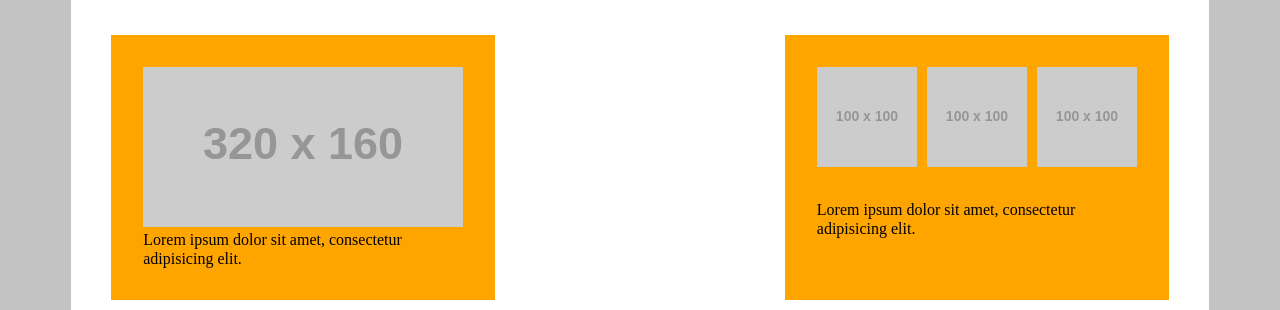
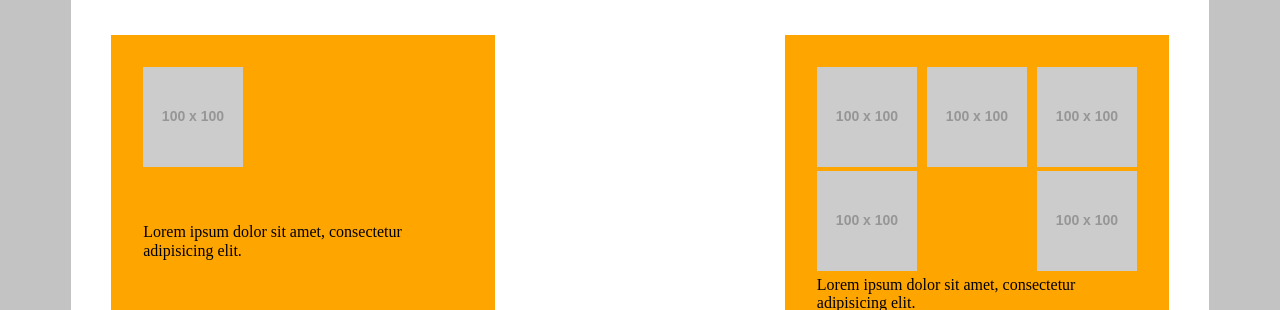
Before and after one commit to kitterwinn/p3_Portfolio, a plain HTML site: page index.html in a window 1280 px wide. Shown: the part 642-952 px from the top of the page. Drawn offline with nearby package versions, Linux system fonts and the light colour scheme; placeholder pictures from the web are drawn by us.

Commit message:
things and stuff

```diff
--- a/index.html
+++ b/index.html
@@ -4,7 +4,7 @@
     <meta charset="UTF-8">
     <meta name="viewport" content="width=device-width, initial-scale=1">
 
-    <title>Portfolio</title>
+    <title>Kaitlyn "kit" Cross</title>
 
     <link rel="apple-touch-icon" sizes="180x180" href="img/favicons/apple-touch-icon.png">
     <link rel="icon" type="image/png" sizes="32x32" href="img/favicons/favicon-32x32.png">
@@ -30,20 +30,7 @@
 
     <article>
 
-      <figure>
-        <a href="http://unsplash.it/300?random">
-          <img src="http://placehold.it/320x160" alt="description for image" />
-        </a>
-        <figcaption>Lorem ipsum dolor sit amet, consectetur adipisicing elit.</figcaption>
-      </figure>
-
-      <figure>
-        <a href="http://unsplash.it/600?random">
-          <img src="http://placehold.it/100x100" alt="description for image" />
-        </a>
-        <a href="http://unsplash.it/600?random">
-          <img src="http://placehold.it/100x100" alt="description for image" />
-        </a>
+      <figure class="profile">
         <a href="http://unsplash.it/600?random">
           <img src="http://placehold.it/100x100" alt="description for image" />
         </a>
```
